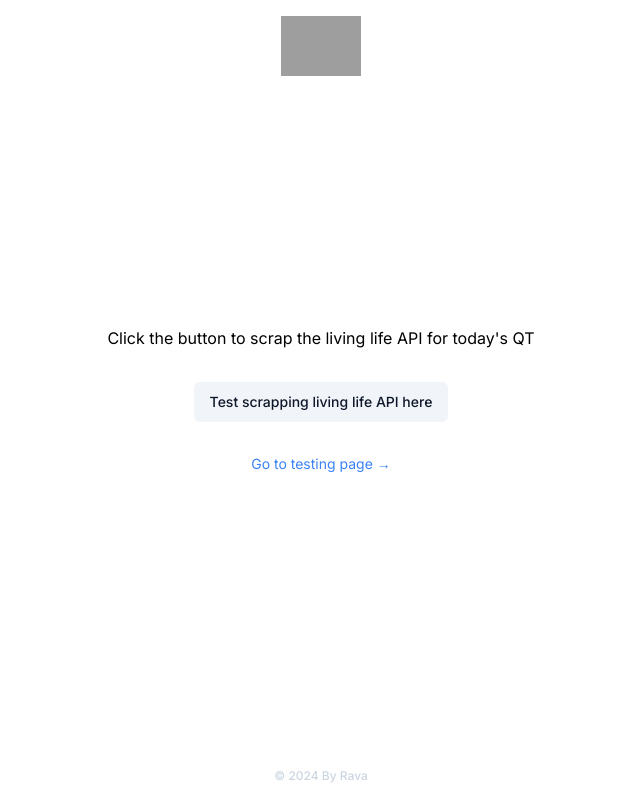
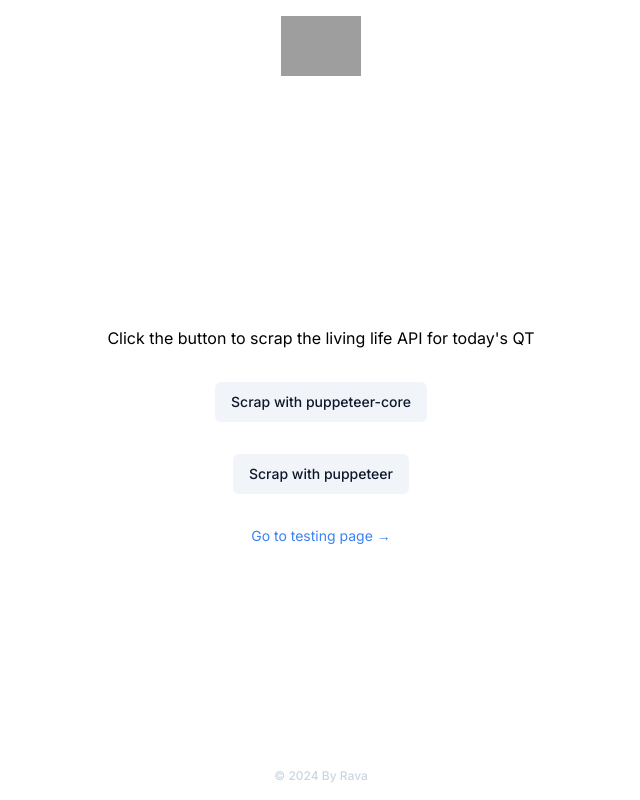
Before and after one commit to mravaloarison/nypc, a Next.js app: page / in a window 1280 px wide. Shown: the whole page, without its empty margins (319-959 px from the left). Built offline with nearby package versions, Linux system fonts and the light colour scheme; grey boxes are pictures that could not be loaded.

Commit message:
puppeteer with no core added

```diff
--- /dev/null
+++ b/app/api/scrap_with_puppeteer_only/route.ts
@@ -0,0 +1,27 @@
+import * as cheerio from 'cheerio';
+import puppeteer from 'puppeteer';
+
+export async function GET() {
+    const browser = await puppeteer.launch();
+    const page = await browser.newPage();
+
+    await page.goto('https://www.duranno.com/livinglife/qt/', {
+        waitUntil: 'networkidle2',
+      });
+
+    const text = await page.content().then((content: any) => {
+        const $ = cheerio.load(content);
+        const quote = $('.sub_title').text();
+
+        try {
+            return quote;
+        }
+        catch (error) {
+            return error;
+        }
+    });
+
+    await browser.close();
+
+    return Response.json({quote: text});
+}
--- a/app/page.tsx
+++ b/app/page.tsx
@@ -11,6 +11,15 @@ export default function Home() {
 	function scrapLLf() {
 		setLoading(true);
 		fetch("/api/scrap_living_life")
+			.then((res) => res.json())
+			.then((data) => setScrappedData(data.quote))
+			.catch((error) => setScrappedData(error.error))
+			.finally(() => setLoading(false));
+	}
+
+	function scrapLLf_v2() {
+		setLoading(true);
+		fetch("/api/scrap_with_puppeteer_only")
 			.then((res) => res.json())
 			.then((data) => setScrappedData(data.quote))
 			.catch((error) => setScrappedData(error.error))
@@ -43,7 +52,15 @@ export default function Home() {
 					disabled={loading}
 					onClick={() => scrapLLf()}
 				>
-					Test scrapping living life API here
+					Scrap with puppeteer-core
+				</Button>
+
+				<Button
+					variant="secondary"
+					disabled={loading}
+					onClick={() => scrapLLf_v2()}
+				>
+					Scrap with puppeteer
 				</Button>
 				<Link
 					href="/test"
--- a/package.json
+++ b/package.json
@@ -25,6 +25,7 @@
     "lucide-react": "^0.428.0",
     "next": "14.2.5",
     "next-themes": "^0.3.0",
+    "puppeteer": "^23.1.1",
     "puppeteer-core": "^23.1.1",
     "react": "^18",
     "react-dom": "^18",
```
Also changed, not shown: 1 other file (tests, documents, lock files or other folders).
